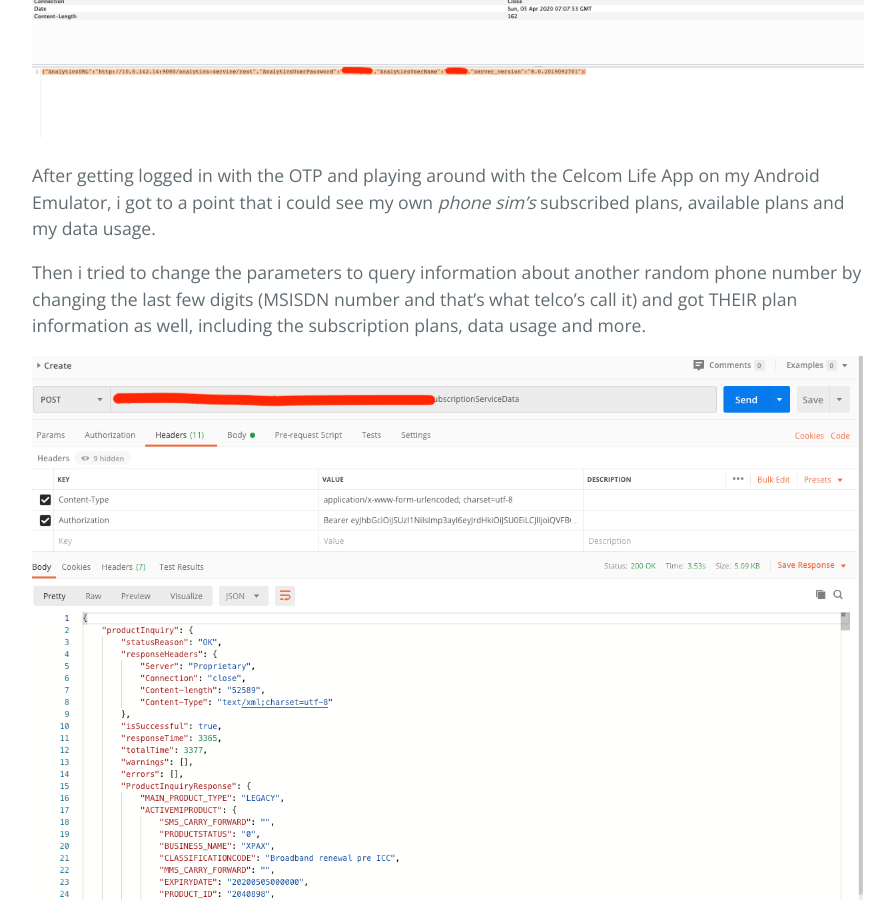
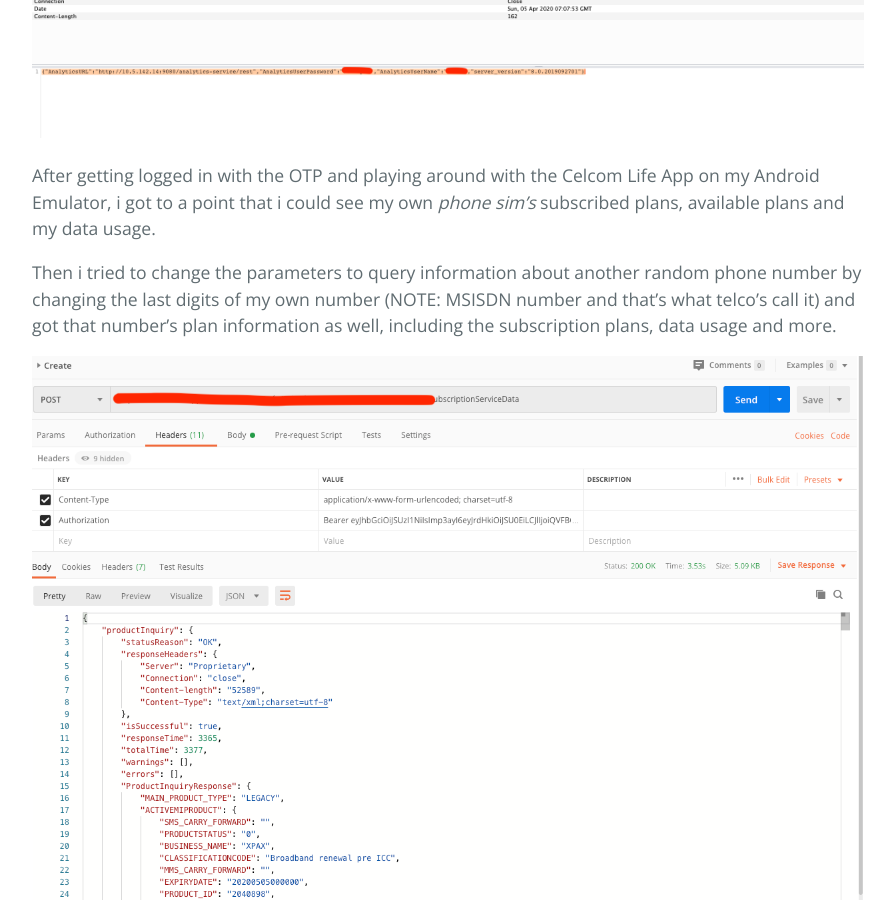
Before and after one commit to muhammadn/muhammadn.github.io, a Jekyll site: the page built from _posts/2020-05-26-disclosure-of-celcom-data-leaks.md, in a window 1280 px wide and 900 px high, scrolled down 1009 px. Shown: the whole window, without its empty margins (192-1087 px from the left). Built offline with Jekyll 4.4.1, drawn with Linux system fonts in a browser that asks for light colours.

Commit message:
update blog

```diff
--- a/_posts/2020-05-26-disclosure-of-celcom-data-leaks.md
+++ b/_posts/2020-05-26-disclosure-of-celcom-data-leaks.md
@@ -22,7 +22,7 @@ The first step was the Celcom Life App OTP 2FA, when you request for the 2FA tok
 
 After getting logged in with the OTP and playing around with the Celcom Life App on my Android Emulator, i got to a point that i could see my own *phone sim's* subscribed plans, available plans and my data usage.
 
-Then i tried to change the parameters to query information about another random phone number by changing the last few digits (MSISDN number and that's what telco's call it) and got THEIR plan information as well, including the subscription plans, data usage and more.
+Then i tried to change the parameters to query information about another random phone number by changing the last digits of my own number (NOTE: MSISDN number and that's what telco's call it) and got that number's  plan information as well, including the subscription plans, data usage and more.
 
 ![Celcom API]({{ site.url }}/assets/images/Celcom Life API.png){:class="img-responsive"}
 
```
